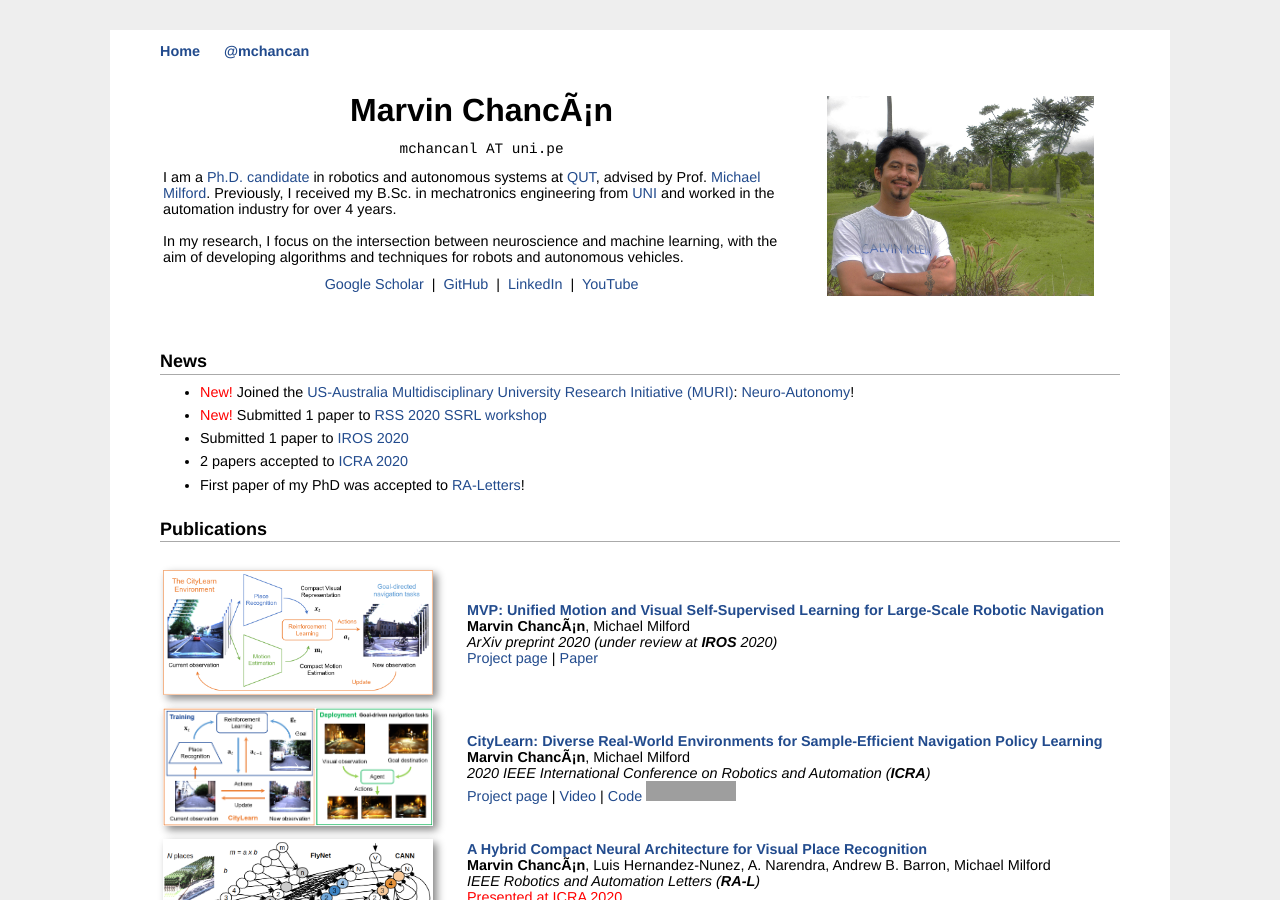
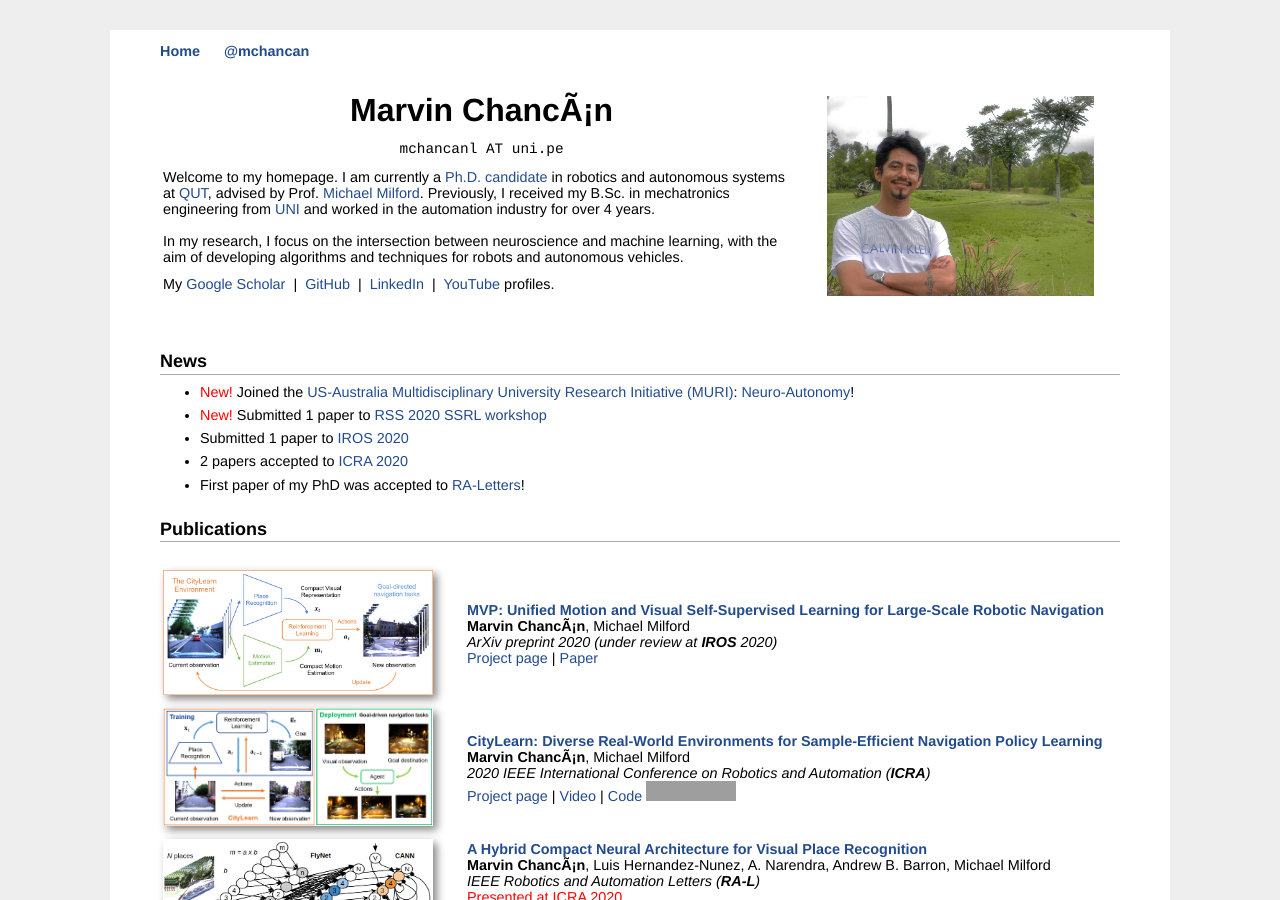
Before and after one commit to mchancan/mchancan.github.io, a Jekyll site: the page built from index.html, in a window 1280 px wide and 900 px high. Built offline with Jekyll 4.4.1, drawn with Linux system fonts in a browser that asks for light colours; comment, search, counter and statistics services are not loaded; grey boxes are pictures that could not be loaded.

Commit message:
Update index.html

```diff
--- a/index.html
+++ b/index.html
@@ -15,17 +15,17 @@ title: Marvin's Homepage
 		</p>
 		<!--</div>-->
 		<p>
-		I am a <a href="https://research.qut.edu.au/qcr/people/marvin-chancan/">Ph.D. candidate</a> in robotics and autonomous systems at <a href="https://www.qut.edu.au/science-engineering/schools/electrical-engineering-robotics">QUT</a>, advised by Prof. <a href="https://scholar.google.com/citations?user=TDSmCKgAAAAJ&hl=en">Michael Milford</a>.
+		Welcome to my homepage. I am currently a <a href="https://research.qut.edu.au/qcr/people/marvin-chancan/">Ph.D. candidate</a> in robotics and autonomous systems at <a href="https://www.qut.edu.au/science-engineering/schools/electrical-engineering-robotics">QUT</a>, advised by Prof. <a href="https://scholar.google.com/citations?user=TDSmCKgAAAAJ&hl=en">Michael Milford</a>.
 		Previously, I received my B.Sc. in mechatronics engineering from <a href="https://en.wikipedia.org/wiki/National_University_of_Engineering">UNI</a> and worked in the automation industry for over 4 years.</br>
 		</br>
 		In my research, I focus on the intersection between neuroscience and machine learning, with the aim of developing algorithms and techniques for robots and autonomous vehicles.
 		</p>
-		<p align="center">
+		<p align="left">
 			<!--<a href="mailto:mchancanl@uni.pe">Email</a> &nbsp;|&nbsp;-->
-			<a href="https://scholar.google.com/citations?user=iK7xhJ4AAAAJ&hl=en">Google Scholar</a> &nbsp;|&nbsp;
+			My <a href="https://scholar.google.com/citations?user=iK7xhJ4AAAAJ&hl=en">Google Scholar</a> &nbsp;|&nbsp;
 			<a href="https://github.com/mchancan">GitHub</a> &nbsp;|&nbsp;
 			<a href="https://www.linkedin.com/in/mchancan">LinkedIn</a> &nbsp;|&nbsp;
-			<a href="https://www.youtube.com/channel/UCrvgoqpKBbeye87FtqdW4Iw">YouTube</a>
+			<a href="https://www.youtube.com/channel/UCrvgoqpKBbeye87FtqdW4Iw">YouTube</a> profiles.
 		</p>
 	</td>
 	<td style="padding:2.5%;width:33%;max-width:40%">
```
